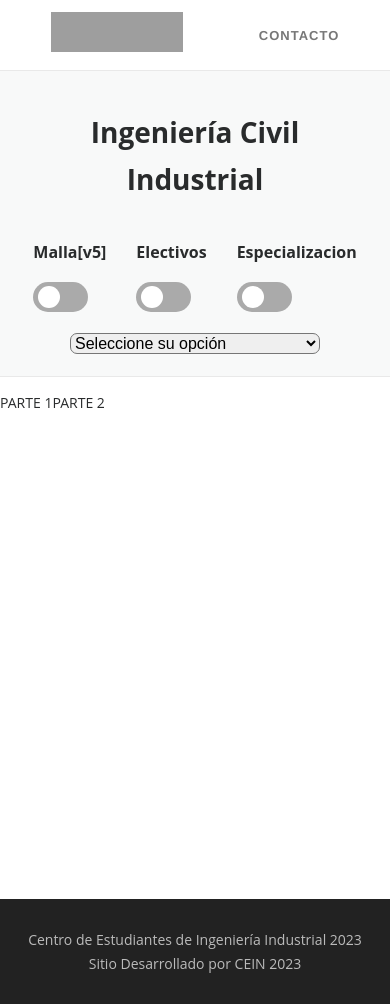
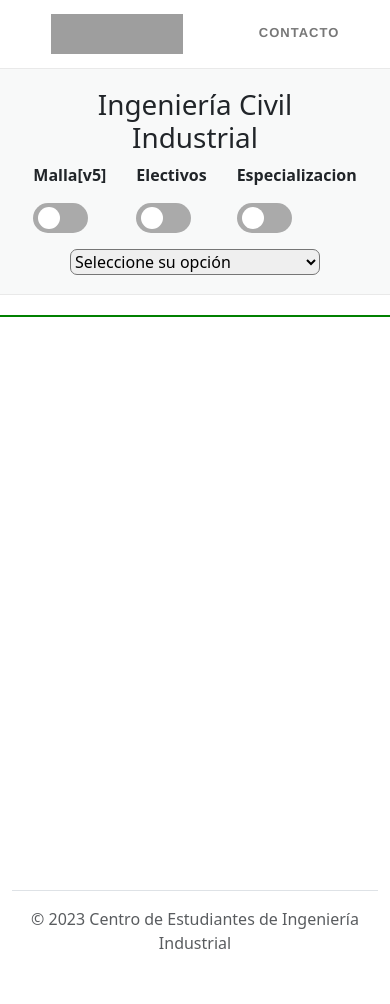
Before and after one commit to kalenMS/ramos-dii, a Django app: page / in a window 390 px wide. After the commit the page ends 949 px from the top, so only its background shows below. Run offline with Django 4.2, Linux system fonts and the light colour scheme; grey boxes are pictures that could not be loaded.

Commit message:
Estructura de cuerpo responsivo

```diff
--- a/ramos/static/js/main.js
+++ b/ramos/static/js/main.js
@@ -34,7 +34,7 @@ function list_function(value) {
 }
 
 function content_function(value) {
-  var selector = document.getElementById('content_ramos');
+  var selector = document.getElementById('bloque-contenido');
   // Limpiar el selector antes de agregar nuevas opciones
   selector.innerHTML = '';
   {
@@ -42,12 +42,16 @@ function content_function(value) {
       url: '/content_query/' + value + '/',
       method: 'GET',
       success: function (response) {
-        for (const contenido of response.ramos_info) {
-          selector = document.getElementById('content_ramos');
-          var p = document.createElement("p");
-          p.innerText = contenido.comentario;
-          selector.appendChild(p);
-        }
+        selector = document.getElementById('bloque-contenido');
+        var h2 = document.createElement("h2");
+        h2.innerText = value;
+        selector.appendChild(h2);
+        // for (const contenido of response.ramos_info) {
+        //   selector = document.getElementById('content_ramos');
+        //   var p = document.createElement("p");
+        //   p.innerText = contenido.comentario;
+        //   selector.appendChild(p);
+        // }
       }
     });
   }
--- a/ramos/static/styles/main.css
+++ b/ramos/static/styles/main.css
@@ -41,7 +41,7 @@ header {
   height: 40px;
 }
 
-.menu a {
+.contacto {
   display: inline-block;
   text-decoration: none;
   color: #777777;
@@ -55,8 +55,12 @@ header {
   letter-spacing: 1px;
 }
 
-.menu a:hover {
+.contacto:hover {
   color: #3cb4e0;
+}
+
+.menu ul{
+  margin-top: 10px !important;
 }
 
 /* ENCABEZADO: termino */
@@ -77,7 +81,7 @@ header {
   /* elementos centrados en el bloque */
   display: flex;
   /* Cada elemento uno al lado del otro */
-  padding: 19px 13%;
+  padding: 19px 9.5%;
   /* {0:margenes arriba abajo, 1:margenes derecha izquierda} */
   border-top: 1px solid #e9e9e9;
   background: #f8f9f9;
@@ -206,16 +210,15 @@ header {
 
 .cuerpo{
   display: flex;
+  margin-top: 20px;
   /* Ajuste: Footer siempre abajo */
-  min-height: calc(100vh - 322.5px);
+  min-height: calc(100vh - 277px);
 }
 
+.col-sm-8 {
+  border: 1px solid blue;
+}
 
-.Pie-de-pagina {
-  position: relative;
-  text-align: center;
-  padding: 15px 0px;
-  background: #222222;
-  font-weight: 500;
-  color: #bbbbbb;
+.col-sm-4 {
+  border: 1px solid green;
 }
--- a/ramos/templates/index.html
+++ b/ramos/templates/index.html
@@ -9,8 +9,10 @@
   <title>Ramos Industrias</title>
   <link rel="stylesheet" href="{% static '/styles/main.css' %}">
   <script src="https://ajax.googleapis.com/ajax/libs/jquery/3.6.4/jquery.min.js"></script>
+  <script src="{% static 'js/main.js' %}"></script>
+  <link href="https://cdn.jsdelivr.net/npm/bootstrap@5.3.1/dist/css/bootstrap.min.css" rel="stylesheet"
+    integrity="sha384-4bw+/aepP/YC94hEpVNVgiZdgIC5+VKNBQNGCHeKRQN+PtmoHDEXuppvnDJzQIu9" crossorigin="anonymous">
 
-  <script src="{% static 'js/main.js' %}"></script>
 </head>
 
 <body>
@@ -24,7 +26,7 @@
       </a>
       <nav class="menu">
         <ul>
-          <a href="https://www.cein.cl/contacto/" target="_blank">Contacto</a>
+          <a class="contacto" href="https://www.cein.cl/contacto/" target="_blank">Contacto</a>
         </ul>
       </nav>
     </header>
@@ -59,22 +61,25 @@
   </div>
 
   <section class="cuerpo">
-    <article id="content_ramos">
-      <p>PARTE 1</p>
-    </article>
+    <div class="container" id="content_ramos">
+      <div class="row">
+        <div class="col-sm-6" id="bloque-contenido"></div>
+        <div class="col-sm-2"></div>
+        <div class="col-sm-4"></div>
+      </div>
+    </div>
+  </section>
 
-    <aside>
-      <p>PARTE 2</p>
-    </aside>
+  <div class="container">
+    <footer class="py-3 my-2 border-top">
+      <div>
+        <p class="text-center text-muted">
+          © 2023 Centro de Estudiantes de Ingeniería Industrial
+        </p>
+      </div>
+    </footer>
+  </div>
 
-  </section>
-  <footer class="Pie-de-pagina">
-    <p>
-      Centro de Estudiantes de Ingeniería Industrial 2023
-      <br>
-      Sitio Desarrollado por CEIN 2023
-    </p>
-  </footer>
 </body>
 
 </html>
```
